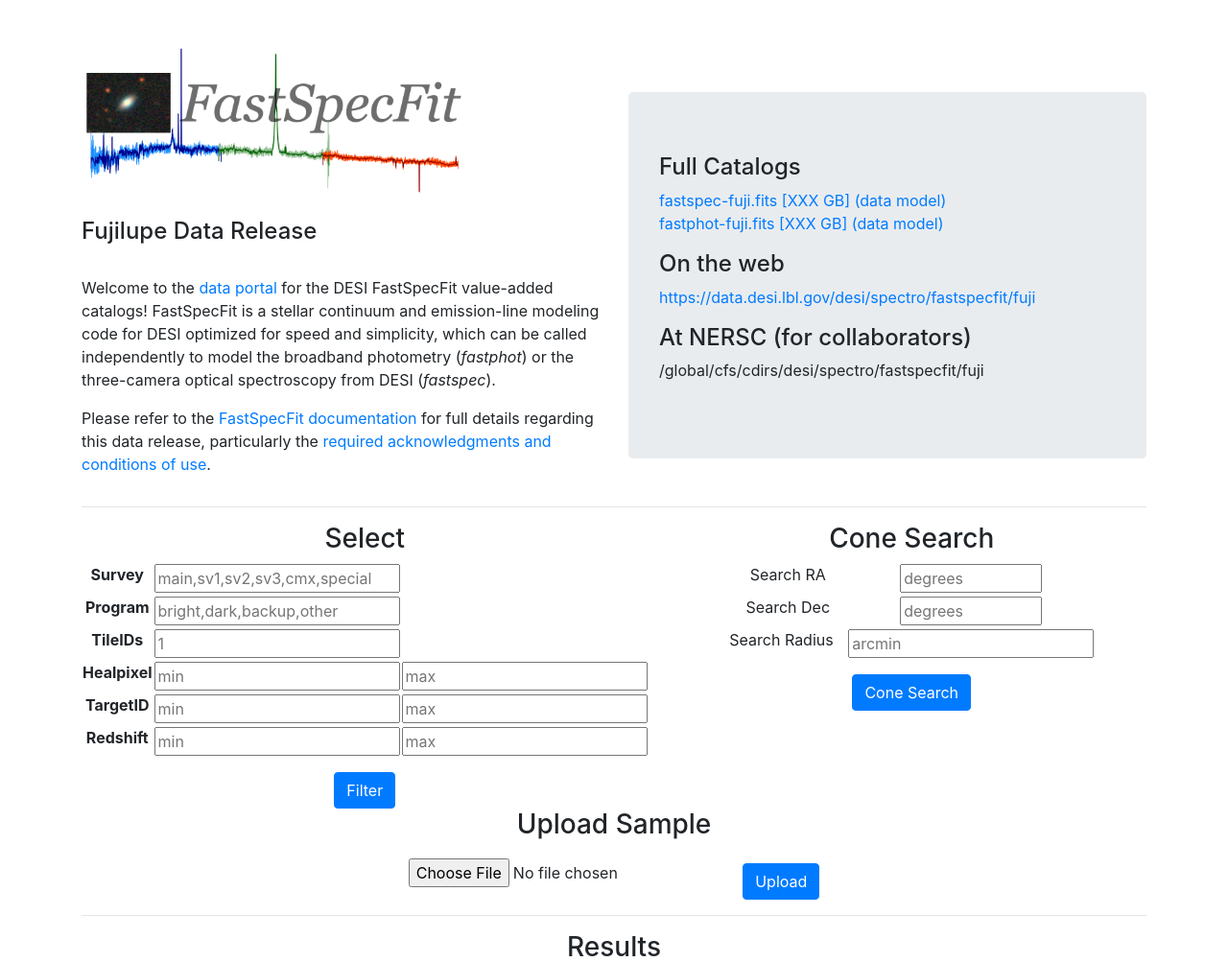
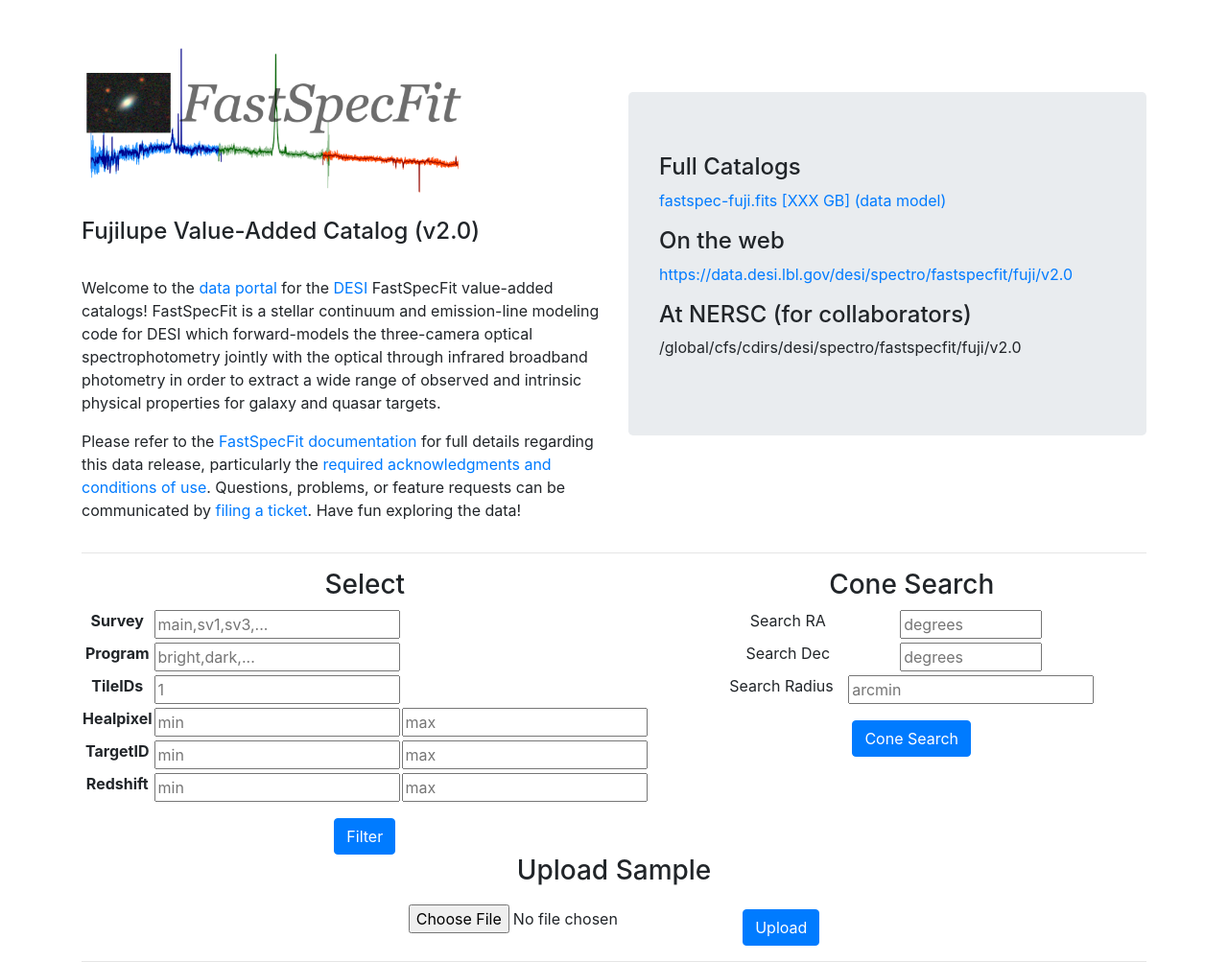
Before and after one commit to desihub/fastspecfit, a Django app: template py/fastspecfit/webapp/templates/explore.html in a window 1280 px wide. Shown: the top 1003 px of the page at 96% size. Run offline with Django 3.2, Linux system fonts and the light colour scheme; the template is opened without the code that fills it, so the values that code supplies are empty; some libraries are stand-ins or nearby versions.

Commit message:
update webapp data model

```diff
--- a/py/fastspecfit/webapp/sample/views.py
+++ b/py/fastspecfit/webapp/sample/views.py
@@ -336,7 +336,7 @@ def upload_catalog(req):
     print('Wrote', tmpfn)
 
     errtxt = ('<html><body>%s<p>Custom catalogs must be either a: <ul>'
-              + '<li><b>FITS binary table</b> with columns named "SURVEY", "FAPRGRM" (not case sensitive) and "TARGETID".'
+              + '<li><b>FITS binary table</b> with columns named "SURVEY", "PROGRAM" (not case sensitive) and "TARGETID".'
               + '<li><b>CSV text file</b> with columns "RA", "DEC", and optionally "NAME" (also not case sensitive)</ul>'
               +'See <a href="https://www.legacysurvey.org/svtips/">Tips & Tricks</a> for some hints on how to produce such a catalog.</p></body></html>')
 
--- a/py/fastspecfit/webapp/templates/explore.html
+++ b/py/fastspecfit/webapp/templates/explore.html
@@ -17,20 +17,26 @@
         <a href="https://github.com/desihub/fastspecfit"><img style="width: 400px;" src="{% static "fastspecfit-logo.png" %}" alt="FastSpecFit Logo"/></a>
         <br />
         <br />
-        <h4>Fujilupe Data Release</h4>
+        <h4>Fujilupe Value-Added Catalog (v2.0)</h4>
         <br />
-        <p>Welcome to the <a href="https://fastspecfit.legacysurvey.org">data portal</a> for the DESI FastSpecFit value-added
-        catalogs! FastSpecFit is a stellar continuum and emission-line modeling
-        code for DESI optimized for speed and simplicity, which can be
-        called independently to model the broadband photometry (<i>fastphot</i>) or the
-          three-camera optical spectroscopy from DESI (<i>fastspec</i>).</p>
+        <p>Welcome to the <a href="https://fastspecfit.legacysurvey.org">data
+        portal</a> for the <a href="https://desi.lbl.gov">DESI</a> FastSpecFit
+        value-added catalogs! FastSpecFit is a stellar continuum and
+        emission-line modeling code for DESI which forward-models the
+        three-camera optical spectrophotometry jointly with the optical through
+        infrared broadband photometry in order to extract a wide range of
+        observed and intrinsic physical properties for galaxy and quasar
+        targets.</p>
 
         <p>Please refer to
            the <a href="https://fastspecfit.readthedocs.io/en/latest/">FastSpecFit
            documentation</a> for full details regarding this data release,
            particularly
            the <a href="https://fastspecfit.readthedocs.io/en/latest/fujilupe.html#acknowledgements">required
-           acknowledgments and conditions of use</a>.</p>
+           acknowledgments and conditions of use</a>. Questions, problems, or
+           feature requests can be communicated
+           by <a href="https://github.com/desihub/fastspecfit/issues">filing a
+           ticket</a>. Have fun exploring the data!</p>
       </div>
 
       <!--<div class="col-md-8 col-right docutils container">-->
@@ -40,14 +46,14 @@
         <div class="jumbotron">
           <h4>Full Catalogs</h4>
           <p>
-            <a href="https://data.desi.lbl.gov/desi/spectro/fastspecfit/fuji/catalogs/fastspec-fuji.fits" download="fastspec-fuji.fits">fastspec-fuji.fits [XXX GB]</a> <a href="https://fastspecfit.readthedocs.io/en/latest/fastspec.html">(data model)</a><br />
-            <a href="https://data.desi.lbl.gov/desi/spectro/fastspecfit/fuji/catalogs/fastphot-fuji.fits" download="fastphot-fuji.fits">fastphot-fuji.fits [XXX GB]</a> <a href="https://fastspecfit.readthedocs.io/en/latest/fastphot.html">(data model)</a>
+            <a href="https://data.desi.lbl.gov/desi/spectro/fastspecfit/fuji/v2.0/catalogs/fastspec-fuji.fits" download="fastspec-fuji.fits">fastspec-fuji.fits [XXX GB]</a> <a href="https://fastspecfit.readthedocs.io/en/latest/fastspec.html">(data model)</a><br />
+            <!--<a href="https://data.desi.lbl.gov/desi/spectro/fastspecfit/fuji/v2.0/catalogs/fastphot-fuji.fits" download="fastphot-fuji.fits">fastphot-fuji.fits [XXX GB]</a> <a href="https://fastspecfit.readthedocs.io/en/latest/fastphot.html">(data model)</a>-->
           </p>
 
           <h4>On the web</h4>
-          <p><a href="https://data.desi.lbl.gov/desi/spectro/fastspecfit/fuji">https://data.desi.lbl.gov/desi/spectro/fastspecfit/fuji</a></p>
+          <p><a href="https://data.desi.lbl.gov/desi/spectro/fastspecfit/fuji/v2.0">https://data.desi.lbl.gov/desi/spectro/fastspecfit/fuji/v2.0</a></p>
 
-          <h4>At NERSC (for collaborators)</h4><p>/global/cfs/cdirs/desi/spectro/fastspecfit/fuji</p>
+          <h4>At NERSC (for collaborators)</h4><p>/global/cfs/cdirs/desi/spectro/fastspecfit/fuji/v2.0</p>
         </div>
       </div>
     </div>
@@ -66,11 +72,12 @@
             <table>
               <tr>
                 <th class="search_th"><label for="surveymatch">Survey</label></th>
-                <td><input id="surveymatch" name="survey__match" type="text" value="" placeholder="main,sv1,sv2,sv3,cmx,special"/></td>
+                <td><input id="surveymatch" name="survey__match" type="text"
+                value="" placeholder="main,sv1,sv3,..."/></td>
               </tr>
               <tr>
                 <th class="search_th"><label for="programmatch">Program</label></th>
-                <td><input id="programmatch" name="program__match" type="text" value="" placeholder="bright,dark,backup,other"/></td>
+                <td><input id="programmatch" name="program__match" type="text" value="" placeholder="bright,dark,..."/></td>
               </tr>
               <tr>
                 <th class="search_th"><label for="tileidmatch">TileIDs</label></th>
```
Also changed, not shown: py/fastspecfit/webapp/load.py (+13 -12 lines), py/fastspecfit/webapp/sample/models.py (+12 -11 lines), py/fastspecfit/webapp/templates/target.html (+7 -10 lines).
